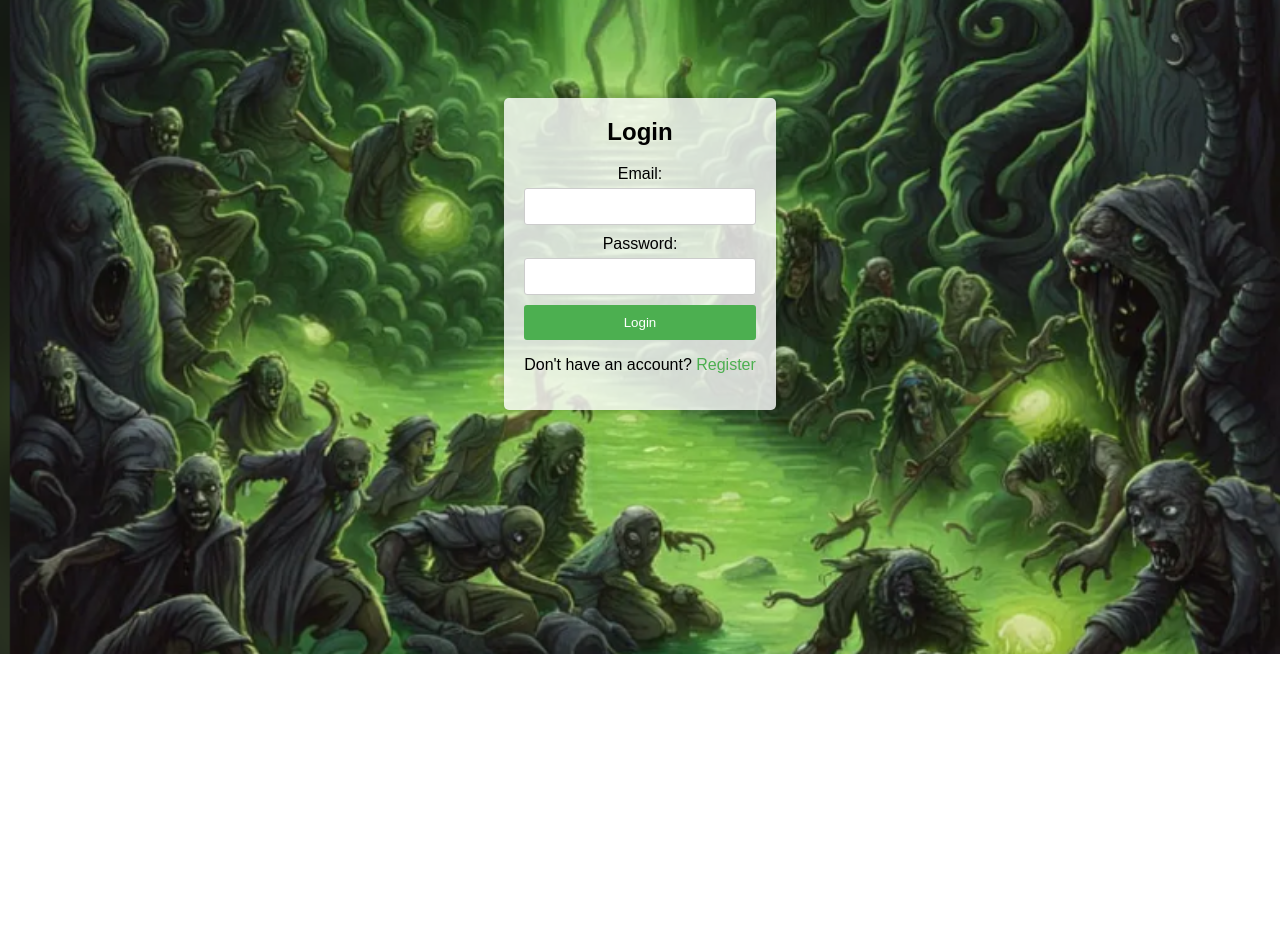
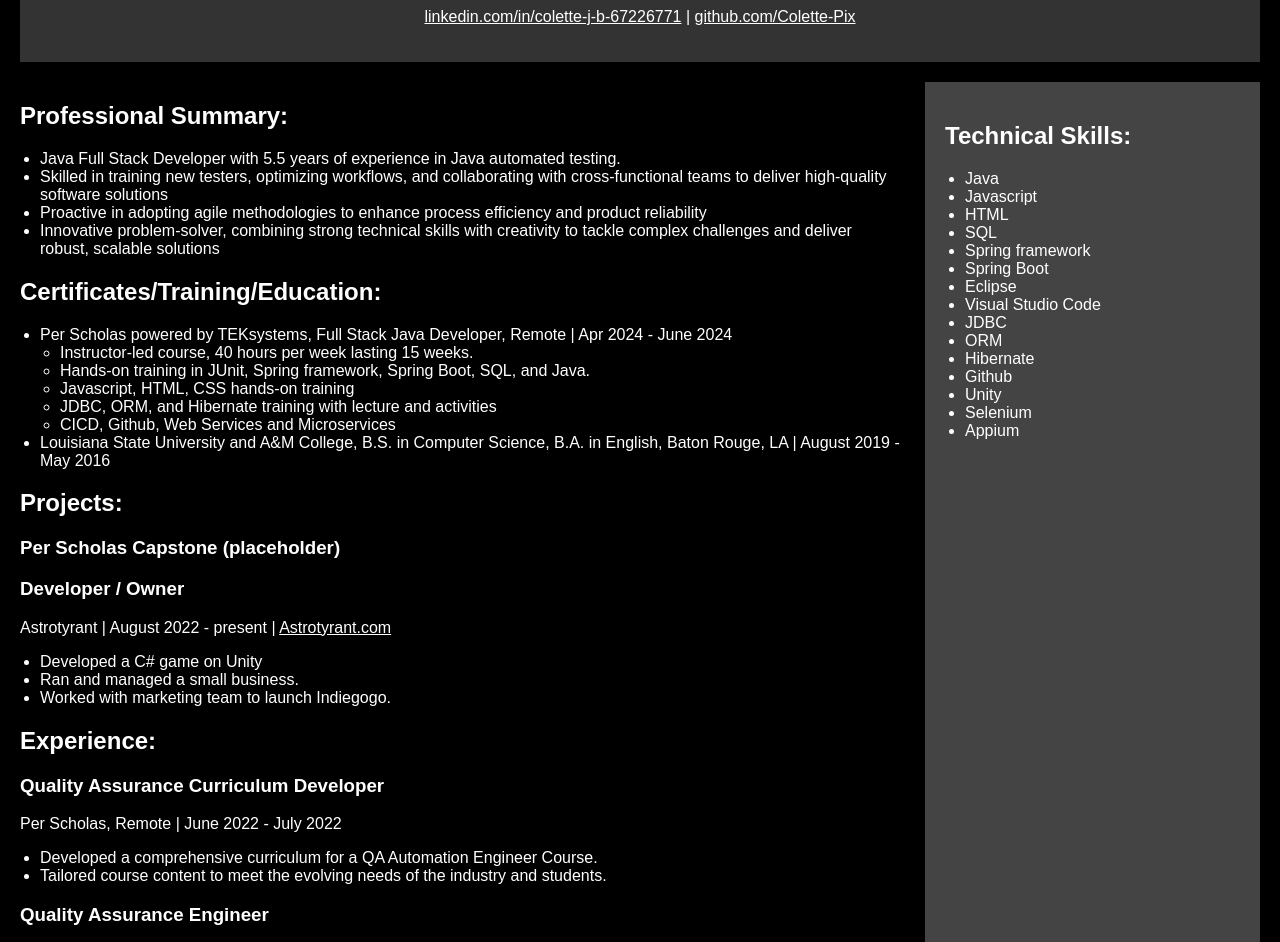
Before and after one commit to Colette-Pix/Resume, a plain HTML site: page pages/index.html in a window 1280 px wide. Shown: the part 146-1088 px from the top of the page. Before the commit the page ends 800 px from the top, so only its background shows below. Drawn offline with Linux system fonts and the light colour scheme.

Commit message:
first commit

```diff
--- a/pages/index.html
+++ b/pages/index.html
@@ -3,50 +3,138 @@
 <head>
     <meta charset="UTF-8">
     <meta name="viewport" content="width=device-width, initial-scale=1.0">
-    <title>Login and Registration</title>
-    <link rel="stylesheet" href="../styles/style.css">
+    <title>Colette J. Bellard - Resume</title>
+    <style>
+        body {
+            font-family: Arial, sans-serif;
+            margin: 0;
+            padding: 20px;
+            background-color: black;
+            color: white;
+        }
+        .header {
+            background-color: #333;
+            padding: 20px;
+            text-align: center;
+            margin-bottom: 20px;
+        }
+        .container {
+            display: flex;
+        }
+        .left-column {
+            flex: 3;
+            padding-right: 20px;
+        }
+        .right-column {
+            flex: 1;
+            background-color: #444;
+            padding: 20px;
+        }
+        h1, h2, h3 {
+            color: #fff;
+        }
+        a {
+            color: #fff;
+        }
+        ul {
+            padding-left: 20px;
+        }
+        .align-left {
+            float: left;
+            object-fit: contain;
+            width: 120px;
+        }
+    </style>
 </head>
 <body>
+    <div class="header">
+        <img src="../images/colette.png" alt="Girl in a jacket" class="align-left">
+
+
+        <h1>Colette J. Bellard</h1>
+        <p>Denver, Co | (225)-577-9846 | <a href="mailto:ColetteBellard@gmail.com">ColetteBellard@gmail.com</a></p>
+        <p><a href="https://www.linkedin.com/in/colette-j-b-67226771">linkedin.com/in/colette-j-b-67226771</a> | <a href="https://github.com/Colette-Pix">github.com/Colette-Pix</a></p>
+    </div>
+
     <div class="container">
-        <div class="form-container">
-            <div class="login-box">
-                <h2>Login</h2>
-                <form id="login-form">
-                    <label for="login-email">Email:</label>
-                    <input type="email" id="login-email" name="login-email" required>
+        <div class="left-column">
+            <h2>Professional Summary:</h2>
+            <ul>
+                <li>Java Full Stack Developer with 5.5 years of experience in Java automated testing.</li>
+                <li>Skilled in training new testers, optimizing workflows, and collaborating with cross-functional teams to deliver high-quality software solutions</li>
+                <li>Proactive in adopting agile methodologies to enhance process efficiency and product reliability</li>
+                <li>Innovative problem-solver, combining strong technical skills with creativity to tackle complex challenges and deliver robust, scalable solutions</li>
+            </ul>
 
-                    <label for="login-password">Password:</label>
-                    <input type="password" id="login-password" name="login-password" required>
+            <h2>Certificates/Training/Education:</h2>
+            <ul>
+                <li>Per Scholas powered by TEKsystems, Full Stack Java Developer, Remote | Apr 2024 - June 2024
+                    <ul>
+                        <li>Instructor-led course, 40 hours per week lasting 15 weeks.</li>
+                        <li>Hands-on training in JUnit, Spring framework, Spring Boot, SQL, and Java.</li>
+                        <li>Javascript, HTML, CSS hands-on training</li>
+                        <li>JDBC, ORM, and Hibernate training with lecture and activities</li>
+                        <li>CICD, Github, Web Services and Microservices</li>
+                    </ul>
+                </li>
+                <li>Louisiana State University and A&amp;M College, B.S. in Computer Science, B.A. in English, Baton Rouge, LA | August 2019 - May 2016</li>
+            </ul>
 
-                    <button type="submit">Login</button>
-                </form>
-                <p>Don't have an account? <a href="#" id="register-link">Register</a></p>
-            </div>
+            <h2>Projects:</h2>
+            <h3>Per Scholas Capstone (placeholder)</h3>
+            <h3>Developer / Owner</h3>
+            <p>Astrotyrant | August 2022 - present | <a href="http://astrotyrant.com">Astrotyrant.com</a></p>
+            <ul>
+                <li>Developed a C# game on Unity</li>
+                <li>Ran and managed a small business.</li>
+                <li>Worked with marketing team to launch Indiegogo.</li>
+            </ul>
+
+            <h2>Experience:</h2>
+            <h3>Quality Assurance Curriculum Developer</h3>
+            <p>Per Scholas, Remote | June 2022 - July 2022</p>
+            <ul>
+                <li>Developed a comprehensive curriculum for a QA Automation Engineer Course.</li>
+                <li>Tailored course content to meet the evolving needs of the industry and students.</li>
+            </ul>
+
+            <h3>Quality Assurance Engineer</h3>
+            <p>Powerley, Royal Oak, MI | May 2018 – Oct 2021</p>
+            <ul>
+                <li>Developed and maintained automated test scripts for software applications.</li>
+                <li>Collaborated closely with development teams to ensure software quality.</li>
+                <li>Programmed in Java.</li>
+            </ul>
+
+            <h3>Automation Test Specialist</h3>
+            <p>IBM, East Lansing, MI | Jun 2016 - May 2018</p>
+            <ul>
+                <li>Created automated tests for customers, enhancing software functionality and reliability.</li>
+                <li>Provided consultation to customers, ensuring alignment of tests with business requirements. Worked with such companies as TMobile, Thompson Reuters, Food Lion, and Medtronics.</li>
+                <li>Programmed in Java</li>
+            </ul>
         </div>
 
-        <div class="form-container" id="registration-form" style="display: none;">
-            <div class="registration-box">
-                <h2>Registration</h2>
-                <form>
-                    <label for="name">Name:</label>
-                    <input type="text" id="name" name="name" required>
-
-                    <label for="email">Email:</label>
-                    <input type="email" id="email" name="email" required>
-
-                    <label for="password">Password:</label>
-                    <input type="password" id="password" name="password" required>
-
-                    <label for="confirm-password">Confirm Password:</label>
-                    <input type="password" id="confirm-password" name="confirm-password" required>
-
-                    <button type="submit">Register</button>
-                </form>
-                <p>Already have an account? <a href="#" id="login-link">Login</a></p>
-            </div>
+        <div class="right-column">
+            <h2>Technical Skills:</h2>
+            <ul>
+                <li>Java</li>
+                <li>Javascript</li>
+                <li>HTML</li>
+                <li>SQL</li>
+                <li>Spring framework</li>
+                <li>Spring Boot</li>
+                <li>Eclipse</li>
+                <li>Visual Studio Code</li>
+                <li>JDBC</li>
+                <li>ORM</li>
+                <li>Hibernate</li>
+                <li>Github</li>
+                <li>Unity</li>
+                <li>Selenium</li>
+                <li>Appium</li>
+            </ul>
         </div>
     </div>
-
-    <script src="script.js"></script>
 </body>
 </html>
```
Also changed, not shown: images/demonpool.png (deleted), 1 other file.
